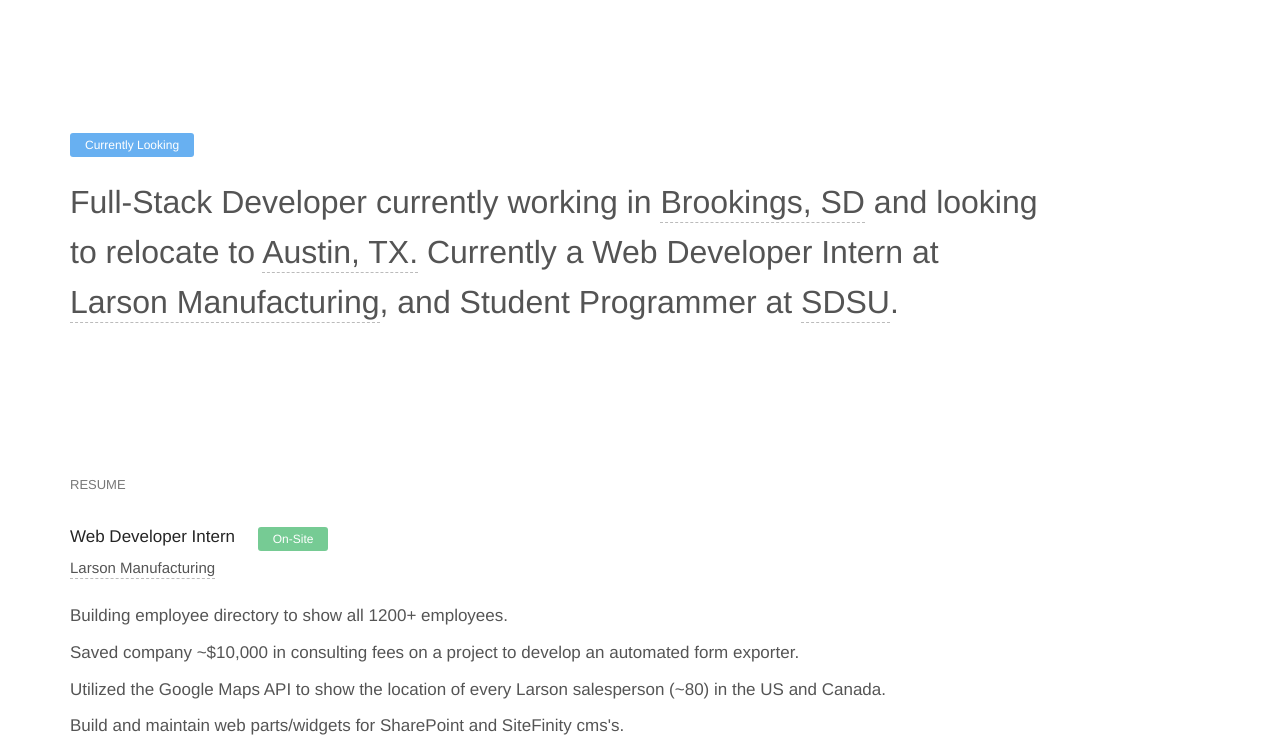
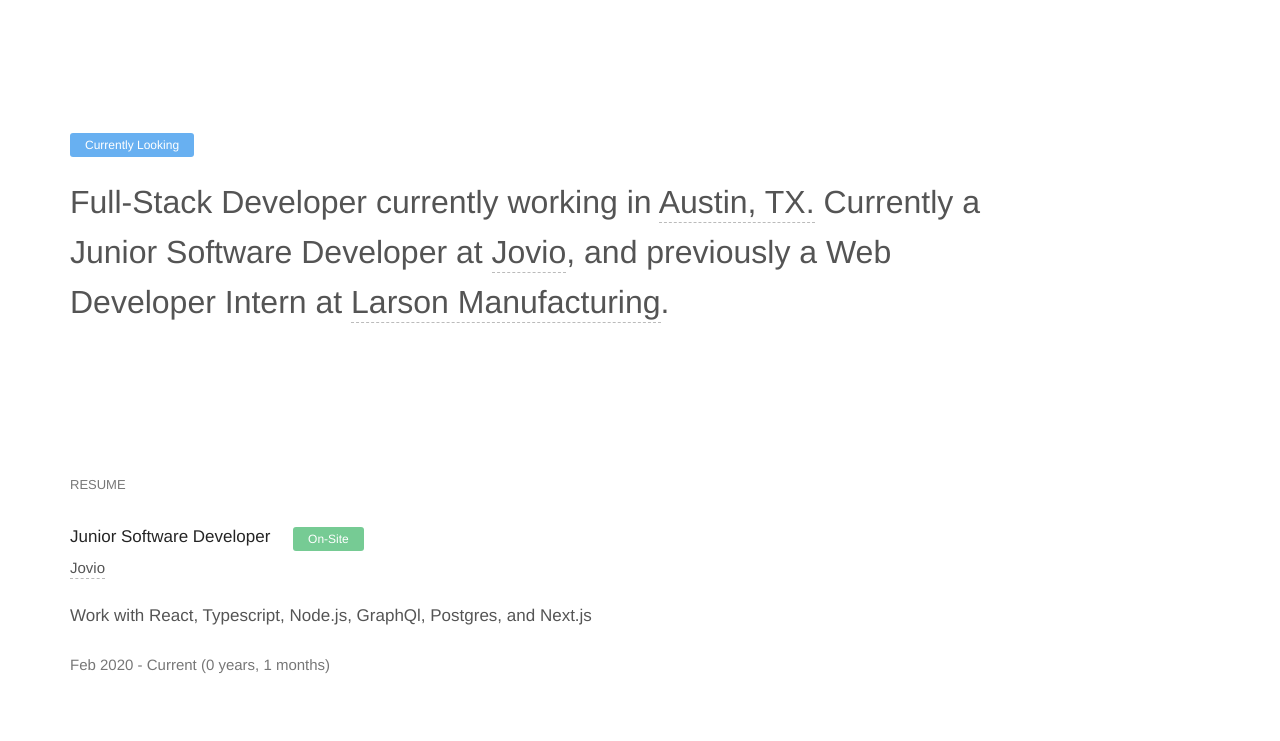
Before and after one commit to jmnelson12/portfolio, a plain HTML site: page index.html in a window 1280 px wide. Shown: the part 211-952 px from the top of the page. Drawn offline with Linux system fonts and the light colour scheme.

Commit message:
Changed current Job Information and location

```diff
--- a/index.html
+++ b/index.html
@@ -406,15 +406,28 @@
             <span class="tag  tag-primary">Currently Looking</span>
         </div>
         <blockquote>
-            Full-Stack Developer currently working in <a target="_blank" href="https://goo.gl/maps/49PviVuocbzRvjuQ7"
-                rel="noreferrer noopener nofollow">Brookings, SD</a> and looking to relocate to <a target="_blank"
-                href="https://goo.gl/maps/4VRSVVcjChoCx2Vy5" rel="noreferrer noopener nofollow">Austin, TX.</a>
-            Currently a Web Developer Intern at <a target="_blank" href="https://www.larsondoors.com"
-                rel="noreferrer noopener nofollow">Larson Manufacturing</a>, and Student Programmer at
-            <a target="_blank" href="https://www.sdstate.edu" rel="noreferrer noopener nofollow">SDSU</a>.
+            Full-Stack Developer currently working in <a target="_blank" href="https://goo.gl/maps/4VRSVVcjChoCx2Vy5"
+                rel="noreferrer noopener nofollow">Austin, TX.</a>
+            Currently a Junior Software Developer at <a target="_blank" href="https://www.jovio.com"
+                rel="noreferrer noopener nofollow">Jovio</a>, and previously a Web Developer Intern at
+            <a target="_blank" href="https://www.larsondoors.com" rel="noreferrer noopener nofollow">Larson
+                Manufacturing</a>.
         </blockquote>
         <section>
             <h3>Resume</h3>
+            <div class="resume-item">
+                <h4>
+                    Junior Software Developer
+                    <span class="tag  tag-secondary">On-Site</span>
+                </h4>
+                <h5>
+                    <a target="_blank" href="https://www.jovio.com"" rel=" noreferrer noopener nofollow">Jovio</a>
+                </h5>
+                <ul>
+                    <li>Work with React, Typescript, Node.js, GraphQl, Postgres, and Next.js</li>
+                </ul>
+                <p class="resume-item-dates">Feb 2020 - Current (0 years, 1 months)</p>
+            </div>
             <div class="resume-item">
                 <h4>
                     Web Developer Intern
```
